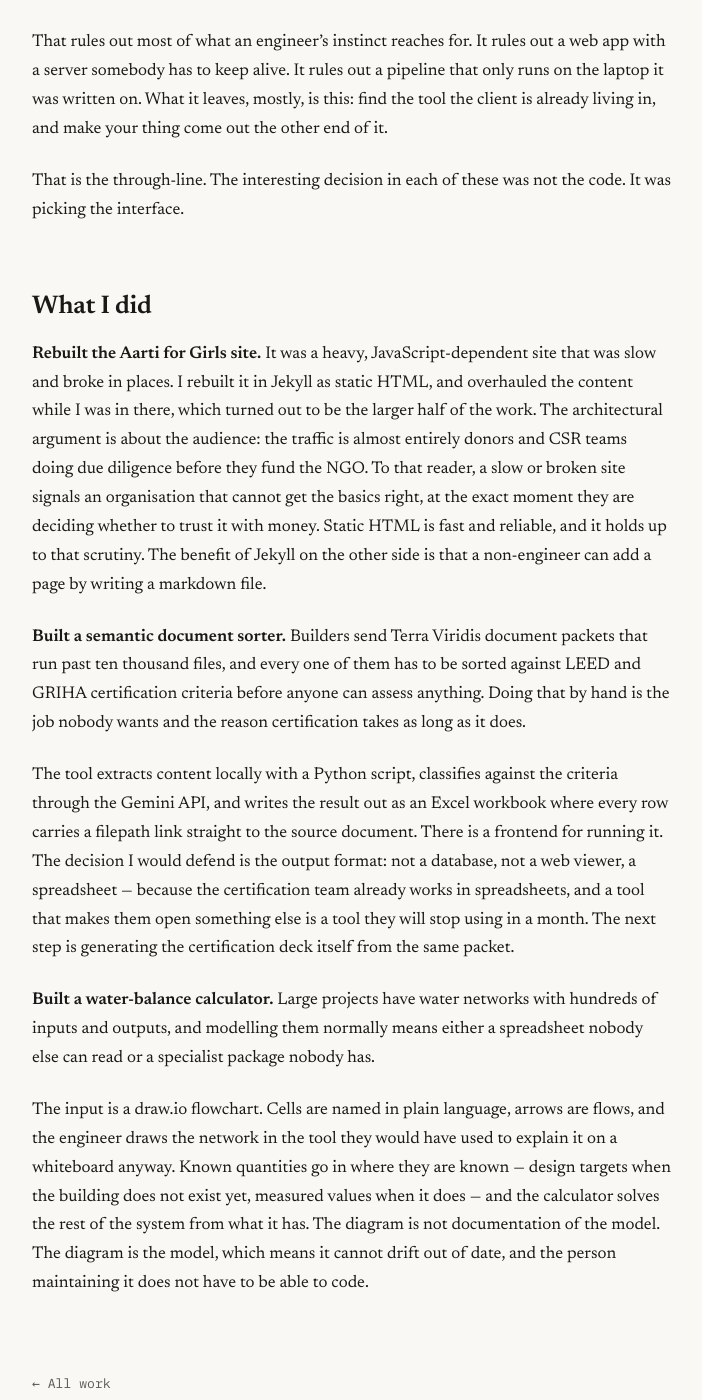
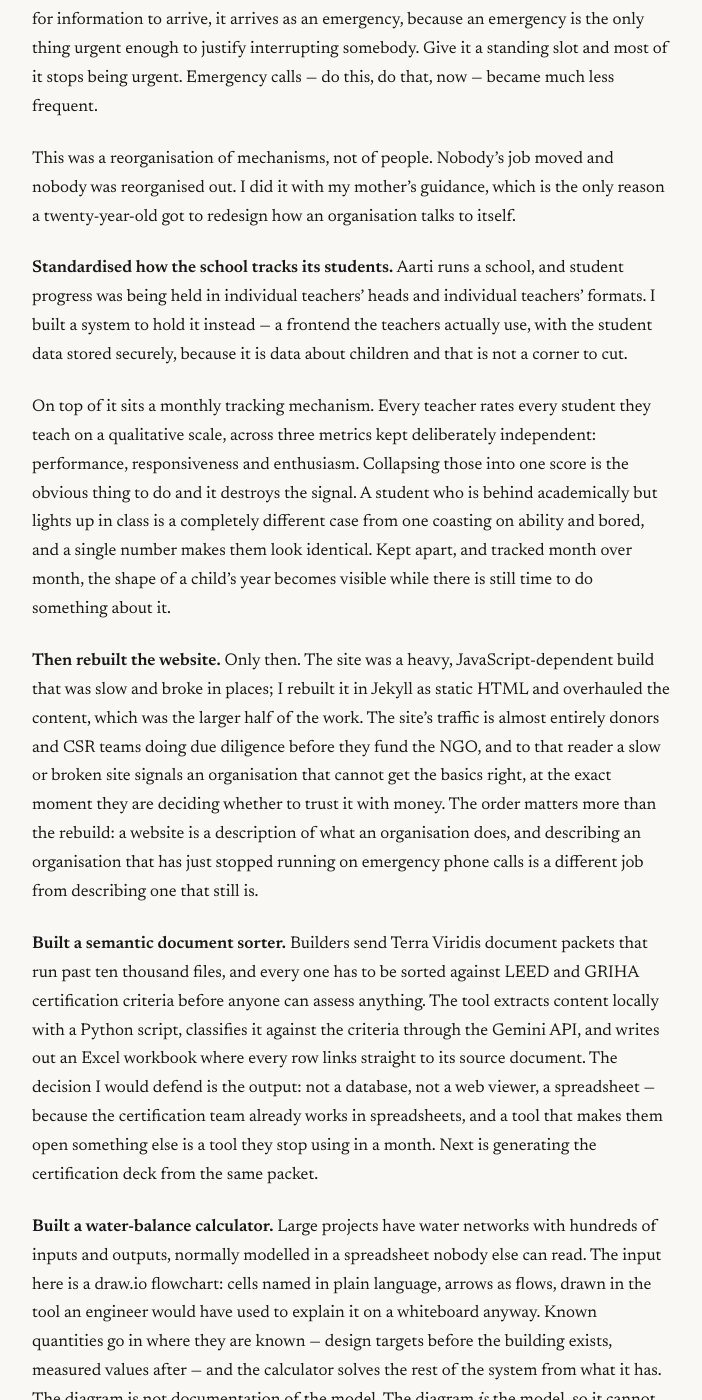
Before and after one commit to abhiramra/PortfolioWebsite, a Jekyll site: the page built from _projects/forward-deployed-engineering.md, in a window 1280 px wide and 1400 px high, scrolled down 1629 px. Shown: the whole window, without its empty margins (288-990 px from the left). Built offline with Jekyll 4.4.1, drawn with Linux system fonts in a browser that asks for light colours; some of the changed text lies outside the part shown.

Commit message:
Rework the forward-deployed page as 'Mechanisms'
Reframe around organisation design: the largest piece was reorganising how
Aarti moves information (weekly meetings, standardised student tracking),
then the site rebuild and the two Terra Viridis tools. Title 'Mechanisms',
role 'Independent consultant', place Kadapa, hero dropped, no org field —
the layout's Organisation row is now conditional. Website rationale rests
on the real audience (donors and CSR teams); dates 'May 2026 – present';
solar-dryer cross-link fixed to /work/.

Co-Authored-By: Claude Opus 4.8 <noreply@anthropic.com>

```diff
--- a/_layouts/project.html
+++ b/_layouts/project.html
@@ -17,10 +17,12 @@ layout: default
         <dt>Status</dt>
         <dd><span class="status">{{ page.status | replace: '-', ' ' }}</span></dd>
       </div>
+      {% if page.org %}
       <div class="meta-item">
         <dt>Organisation</dt>
         <dd>{{ page.org }}</dd>
       </div>
+      {% endif %}
       <div class="meta-item">
         <dt>Dates</dt>
         <dd>{{ page.dates }}</dd>
--- a/_projects/forward-deployed-engineering.md
+++ b/_projects/forward-deployed-engineering.md
@@ -1,46 +1,47 @@
 ---
-title: "Forward deployed engineering"
+title: "Mechanisms"
 slug: "forward-deployed-engineering"
-org: "Independent"
-role: "Contract engineer"
+role: "Independent consultant"
 status: "ongoing"
-place: "Bengaluru"
+place: "Kadapa"
 dates: "May 2026 – present"
-scale: "Three clients, four projects"
-users: "Aarti for Girls; Terra Viridis' certification team"
+scale: "Three clients — an NGO, a consultancy and a law firm"
+users: "Aarti for Girls' leadership, managers and teachers; Terra Viridis' certification team"
 constraint: "Everything had to keep running after I left"
 depth: "deep"
-hero: "/assets/img/forward-deployed-engineering/hero.jpg"
-hero_alt: "A water-balance flow diagram in draw.io: rooftop catchment and municipal supply feeding a raw-water tank, domestic demand, an STP, and a treated-water tank splitting to reuse and sewer."
-hero_caption: "The water-balance calculator's input: a draw.io network where the cells are named in plain language and the arrows are flows. The diagram is the model."
-tags: ["Jekyll", "document pipelines", "LLM tooling", "systems solving"]
-card_line: "Contract engineering — an NGO site, an AI document sorter, and a water-balance tool."
+hero: null
+tags: ["organisation design", "information systems", "Jekyll", "document pipelines"]
+card_line: "Contract work for an NGO, a consultancy and a law firm — systems built to outlast me."
 card_image: /assets/img/forward-deployed-engineering/card.jpg
 card_alt: "A water-balance flow diagram: catchment and municipal supply feeding tanks, an STP, and treated-water reuse."
 ---
 
 ## What it is
 
-A summer of contract work for three organisations. It sits on one page because it was one job: turn up at somebody else's problem, build the smallest thing that solves it, and leave it somewhere they can keep using it without me.
+A summer of contract work for three organisations, on one page because it was one job. The largest piece of it was not software, which surprised me more than it should have.
 
-Aarti for Girls, the NGO in Kadapa — a full rebuild of [aartiforgirls.org](https://aartiforgirls.org). Terra Viridis Consultants, a sustainability consultancy — two internal tools, a document sorter and a water-balance calculator. And Varuna Law Associates, on secure custody of sensitive personal documents under the DPDP Act, which is at the planning stage and which I will write about when there is something built.
+Aarti for Girls, the NGO in Kadapa — a redesign of how the organisation moves information, and then a rebuild of [aartiforgirls.org](https://aartiforgirls.org). Terra Viridis Consultants, a sustainability consultancy and the sister company of the firm I built the [solar–biomass dryer]({{ site.baseurl }}/work/solar-biomass-dryer/) with — two internal tools. And Varuna Law Associates, on secure custody of sensitive personal documents under the DPDP Act, which is at the planning stage and which I will write about when there is something built.
 
 ## The problem and the constraint
 
-The constraint all three share is that I was going to leave, and none of these organisations has an engineer. Whatever I handed over had to be operable by the people already there, on the machines they already have, without a deployment story or a maintenance contract or a phone call to me in October.
+Every one of these turned out to be the same problem wearing different clothes: information existed, and it had no reliable way to move.
 
-That rules out most of what an engineer's instinct reaches for. It rules out a web app with a server somebody has to keep alive. It rules out a pipeline that only runs on the laptop it was written on. What it leaves, mostly, is this: find the tool the client is already living in, and make your thing come out the other end of it.
+At Aarti it moved by phone call, at the moment somebody noticed it was needed. At Terra Viridis it sat inside ten-thousand-file document packets nobody could sort, and inside water networks that lived in one engineer's spreadsheet. In each case the organisation was not short of information. It was short of a mechanism — a standing channel with a shape and a schedule, so that things arrive because it is Tuesday rather than because somebody is panicking.
 
-That is the through-line. The interesting decision in each of these was not the code. It was picking the interface.
+The constraint on top of that: I was going to leave, and none of these organisations has an engineer. Whatever I handed over had to be run by the people already there, on the machines they already have, with no deployment story and no phone call to me in October. That rules out most of what an engineer's instinct reaches for, and it is why several of these answers are duller than they could have been. A mechanism somebody actually keeps using beats a better one they abandon.
 
 ## What I did
 
-**Rebuilt the Aarti for Girls site.** It was a heavy, JavaScript-dependent site that was slow and broke in places. I rebuilt it in Jekyll as static HTML, and overhauled the content while I was in there, which turned out to be the larger half of the work. The architectural argument is about the audience: the traffic is almost entirely donors and CSR teams doing due diligence before they fund the NGO. To that reader, a slow or broken site signals an organisation that cannot get the basics right, at the exact moment they are deciding whether to trust it with money. Static HTML is fast and reliable, and it holds up to that scrutiny. The benefit of Jekyll on the other side is that a non-engineer can add a page by writing a markdown file.
+**Put Aarti on a schedule.** The reorganisation came first and everything else followed from it. I set up weekly management meetings for each of Aarti's ventures, attended by the whole leadership and the managers with something at stake. The theory is simple: unscheduled escalation is a symptom, not a personality trait. If there is no regular place for information to arrive, it arrives as an emergency, because an emergency is the only thing urgent enough to justify interrupting somebody. Give it a standing slot and most of it stops being urgent. Emergency calls — do this, do that, now — became much less frequent.
 
-**Built a semantic document sorter.** Builders send Terra Viridis document packets that run past ten thousand files, and every one of them has to be sorted against LEED and GRIHA certification criteria before anyone can assess anything. Doing that by hand is the job nobody wants and the reason certification takes as long as it does.
+This was a reorganisation of mechanisms, not of people. Nobody's job moved and nobody was reorganised out. I did it with my mother's guidance, which is the only reason a twenty-year-old got to redesign how an organisation talks to itself.
 
-The tool extracts content locally with a Python script, classifies against the criteria through the Gemini API, and writes the result out as an Excel workbook where every row carries a filepath link straight to the source document. There is a frontend for running it. The decision I would defend is the output format: not a database, not a web viewer, a spreadsheet — because the certification team already works in spreadsheets, and a tool that makes them open something else is a tool they will stop using in a month. The next step is generating the certification deck itself from the same packet.
+**Standardised how the school tracks its students.** Aarti runs a school, and student progress was being held in individual teachers' heads and individual teachers' formats. I built a system to hold it instead — a frontend the teachers actually use, with the student data stored securely, because it is data about children and that is not a corner to cut.
 
-**Built a water-balance calculator.** Large projects have water networks with hundreds of inputs and outputs, and modelling them normally means either a spreadsheet nobody else can read or a specialist package nobody has.
+On top of it sits a monthly tracking mechanism. Every teacher rates every student they teach on a qualitative scale, across three metrics kept deliberately independent: performance, responsiveness and enthusiasm. Collapsing those into one score is the obvious thing to do and it destroys the signal. A student who is behind academically but lights up in class is a completely different case from one coasting on ability and bored, and a single number makes them look identical. Kept apart, and tracked month over month, the shape of a child's year becomes visible while there is still time to do something about it.
 
-The input is a draw.io flowchart. Cells are named in plain language, arrows are flows, and the engineer draws the network in the tool they would have used to explain it on a whiteboard anyway. Known quantities go in where they are known — design targets when the building does not exist yet, measured values when it does — and the calculator solves the rest of the system from what it has. The diagram is not documentation of the model. The diagram is the model, which means it cannot drift out of date, and the person maintaining it does not have to be able to code.
+**Then rebuilt the website.** Only then. The site was a heavy, JavaScript-dependent build that was slow and broke in places; I rebuilt it in Jekyll as static HTML and overhauled the content, which was the larger half of the work. The site's traffic is almost entirely donors and CSR teams doing due diligence before they fund the NGO, and to that reader a slow or broken site signals an organisation that cannot get the basics right, at the exact moment they are deciding whether to trust it with money. The order matters more than the rebuild: a website is a description of what an organisation does, and describing an organisation that has just stopped running on emergency phone calls is a different job from describing one that still is.
+
+**Built a semantic document sorter.** Builders send Terra Viridis document packets that run past ten thousand files, and every one has to be sorted against LEED and GRIHA certification criteria before anyone can assess anything. The tool extracts content locally with a Python script, classifies it against the criteria through the Gemini API, and writes out an Excel workbook where every row links straight to its source document. The decision I would defend is the output: not a database, not a web viewer, a spreadsheet — because the certification team already works in spreadsheets, and a tool that makes them open something else is a tool they stop using in a month. Next is generating the certification deck from the same packet.
+
+**Built a water-balance calculator.** Large projects have water networks with hundreds of inputs and outputs, normally modelled in a spreadsheet nobody else can read. The input here is a draw.io flowchart: cells named in plain language, arrows as flows, drawn in the tool an engineer would have used to explain it on a whiteboard anyway. Known quantities go in where they are known — design targets before the building exists, measured values after — and the calculator solves the rest of the system from what it has. The diagram is not documentation of the model. The diagram *is* the model, so it cannot drift out of date, and whoever maintains it does not have to be able to code.
```
